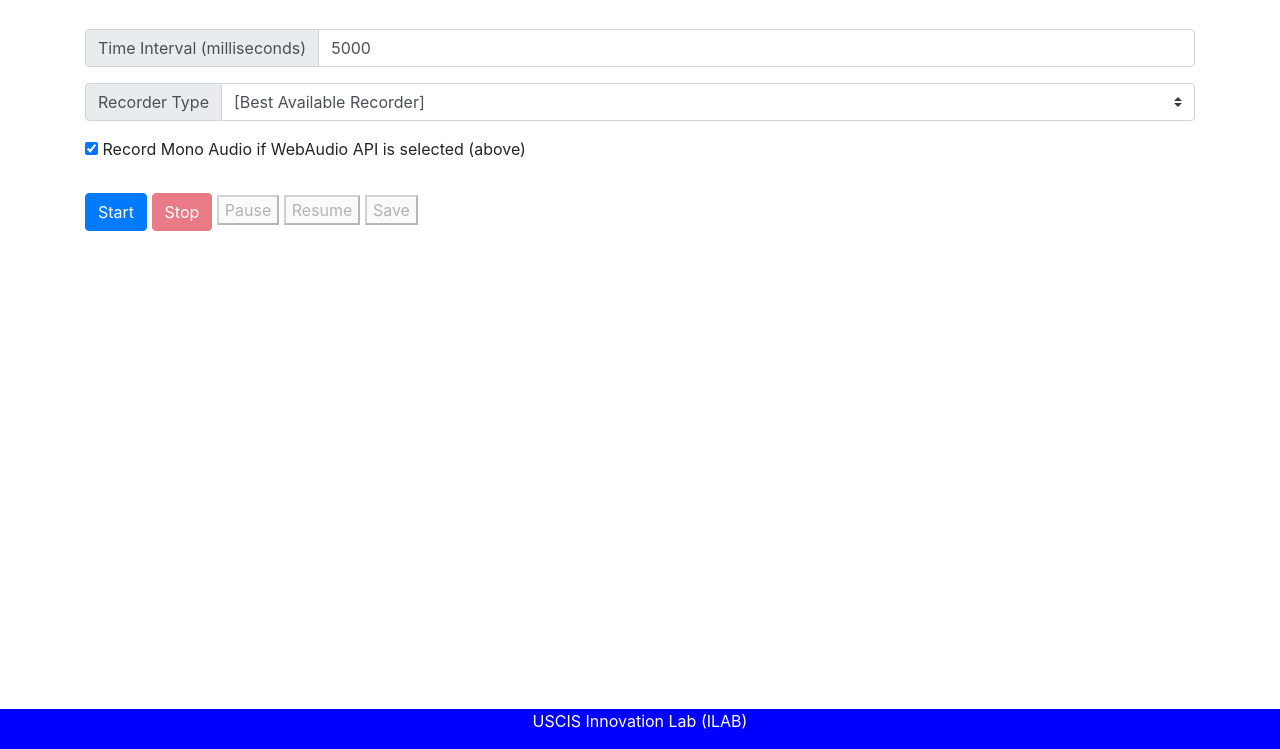
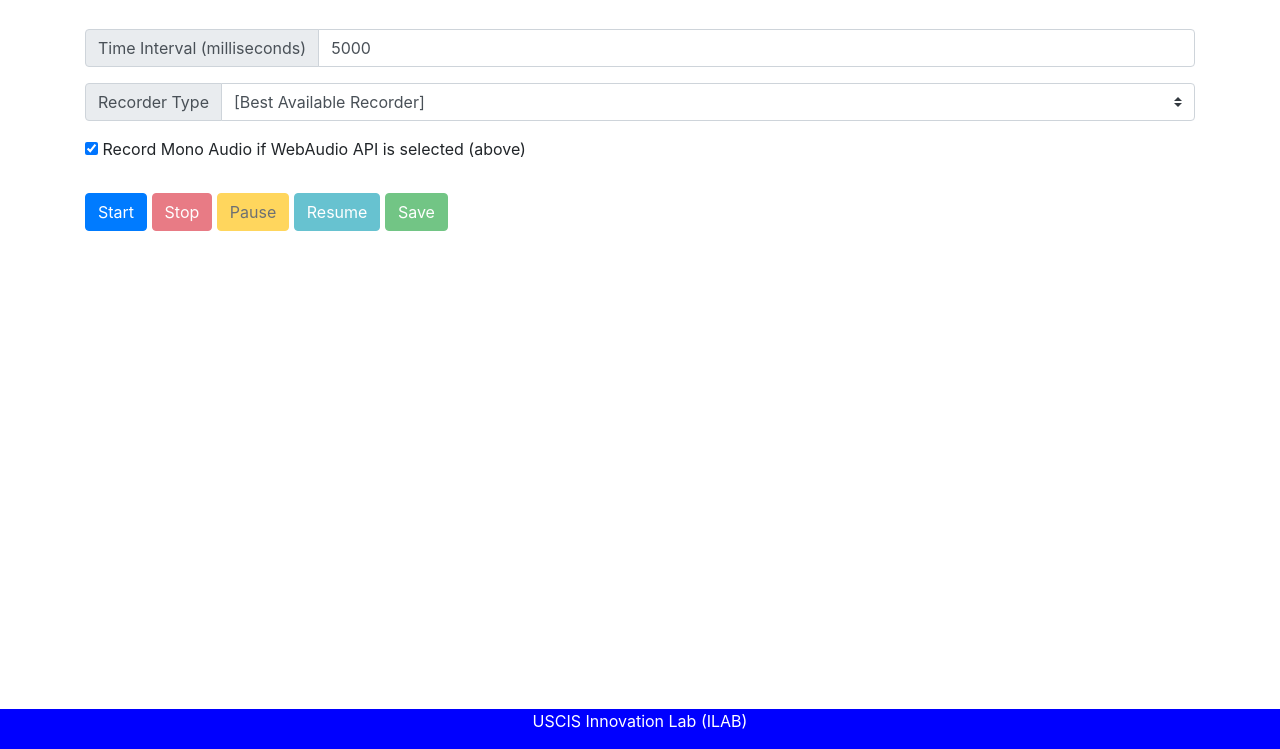
Before and after one commit to echasin/ECHASIN-Transcribe, a website: page experiment-4/aws-demo/public/index.html in a window 1280 px wide. Shown: the part 51-800 px from the top of the page. Drawn offline with nearby package versions, Linux system fonts and the light colour scheme.

Commit message:
DEMO-Updated README.MD with resources to review
bootstrap based.  mediaRecorder API is used extensively

```diff
--- a/experiment-4/aws-demo/public/index.html
+++ b/experiment-4/aws-demo/public/index.html
@@ -8,7 +8,6 @@
   <script src="https://webrtc.github.io/adapter/adapter-latest.js"></script>
   <script src="javascripts/main.js"></script>
   <link rel="stylesheet" href="https://stackpath.bootstrapcdn.com/bootstrap/4.4.1/css/bootstrap.min.css">
-
   <style>
     .footer {
       position: fixed;
@@ -33,16 +32,14 @@
     </header>
 
 
+    <section>
       <div class="container">
-      <section>
-
         <div class="input-group mb-3">
           <div class="input-group-prepend">
             <span class="input-group-text">Time Interval (milliseconds)</span>
           </div>
           <input type="text" id="time-interval" class="form-control" value="5000">
         </div>
-
         <div class="input-group mb-3">
           <div class="input-group-prepend">
             <label class="input-group-text" for="audio-recorderType">Recorder Type</label>
@@ -54,46 +51,34 @@
             <option>WebAudio API (PCM)</option>
           </select>
         </div>
-
-
         <input id="left-channel" type="checkbox" checked style="width:auto;">
         <label for="left-channel">Record Mono Audio if WebAudio API is selected (above)</label>
-
         <br>
         <br>
-
         <button type="button" class="btn btn-primary" id="start-recording">Start</button>
-        <button type="button" class="btn btn-danger"id="stop-recording" disabled>Stop</button>
-
-        <button id="pause-recording" disabled>Pause</button>
-        <button id="resume-recording" disabled>Resume</button>
-
-        <button id="save-recording" disabled>Save</button>
+        <button type="button" class="btn btn-danger" id="stop-recording" disabled>Stop</button>
+        <button type="button" class="btn btn-warning" id="pause-recording" disabled>Pause</button>
+        <button type="button" class="btn btn-info" id="resume-recording" disabled>Resume</button>
+        <button type="button" class="btn btn-success" id="save-recording" disabled>Save</button>
+      </div>
     </section>
-    </div>
-    <section class="experiment">
-      <div id="audios-container"></div>
+    <section>
+      <br>
+      <div class="container" id="audios-container"></div>
     </section>
 
 
     <script>
-      // function captureUserMedia(mediaConstraints, successCallback, errorCallback) {
-      //   navigator.mediaDevices.getUserMedia(mediaConstraints).then(successCallback).catch(errorCallback);
-      // }
-
-      //Setting variable to only get audio devices
-      // var mediaConstraints = {
-      //   audio: true
-      // };
-
       //Functionality for Start Button
       document.querySelector('#start-recording').onclick = function () {
         this.disabled = true;
+        console.log("#start-recording .onclick");
         captureUserMedia(mediaConstraints, onMediaSuccess, onMediaError);
       };
 
       document.querySelector('#stop-recording').onclick = function () {
         this.disabled = true;
+        console.log("#stop-recording .onclick")
         mediaRecorder.stop();
         mediaRecorder.stream.stop();
 
@@ -103,6 +88,7 @@
 
       document.querySelector('#pause-recording').onclick = function () {
         this.disabled = true;
+        console.log("#pause-recording .onclick")
         mediaRecorder.pause();
 
         document.querySelector('#resume-recording').disabled = false;
@@ -110,6 +96,7 @@
 
       document.querySelector('#resume-recording').onclick = function () {
         this.disabled = true;
+        console.log("#resume-recording .onclick")
         mediaRecorder.resume();
 
         document.querySelector('#pause-recording').disabled = false;
@@ -117,75 +104,11 @@
 
       document.querySelector('#save-recording').onclick = function () {
         this.disabled = true;
+        console.log("#save-recording .onclick")
         mediaRecorder.save();
 
         // alert('Drop WebM file on Chrome or Firefox. Both can play entire file. VLC player or other players may not work.');
       };
-
-      // var mediaRecorder;
-
-      // function onMediaSuccess(stream) {
-      //   var audio = document.createElement('audio');
-
-      //   audio = mergeProps(audio, {
-      //     controls: true,
-      //     muted: true
-      //   });
-      //   audio.srcObject = stream;
-      //   audio.play();
-
-      //   audiosContainer.appendChild(audio);
-      //   audiosContainer.appendChild(document.createElement('hr'));
-
-      //   mediaRecorder = new MediaStreamRecorder(stream);
-      //   mediaRecorder.stream = stream;
-
-      //   var recorderType = document.getElementById('audio-recorderType').value;
-
-      //   if (recorderType === 'MediaRecorder API') {
-      //     mediaRecorder.recorderType = MediaRecorderWrapper;
-      //   }
-
-      //   if (recorderType === 'WebAudio API (WAV)') {
-      //     mediaRecorder.recorderType = StereoAudioRecorder;
-      //     mediaRecorder.mimeType = 'audio/wav';
-      //   }
-
-      //   if (recorderType === 'WebAudio API (PCM)') {
-      //     mediaRecorder.recorderType = StereoAudioRecorder;
-      //     mediaRecorder.mimeType = 'audio/pcm';
-      //   }
-
-      //   // don't force any mimeType; use above "recorderType" instead.
-      //   // mediaRecorder.mimeType = 'audio/webm'; // audio/ogg or audio/wav or audio/webm
-
-      //   mediaRecorder.audioChannels = !!document.getElementById('left-channel').checked ? 1 : 2;
-      //   mediaRecorder.ondataavailable = function (blob) {
-      //     var a = document.createElement('a');
-      //     a.target = '_blank';
-      //     a.innerHTML = 'Open Recorded Audio No. ' + (index++) + ' (Size: ' + bytesToSize(blob.size) + ') Time Length: ' + getTimeLength(timeInterval);
-
-      //     a.href = URL.createObjectURL(blob);
-
-      //     audiosContainer.appendChild(a);
-      //     audiosContainer.appendChild(document.createElement('hr'));
-      //   };
-
-      //   var timeInterval = document.querySelector('#time-interval').value;
-      //   if (timeInterval) timeInterval = parseInt(timeInterval);
-      //   else timeInterval = 5 * 1000;
-
-      //   // get blob after specific time interval
-      //   mediaRecorder.start(timeInterval);
-
-      //   document.querySelector('#stop-recording').disabled = false;
-      //   document.querySelector('#pause-recording').disabled = false;
-      //   document.querySelector('#save-recording').disabled = false;
-      // }
-
-      // function onMediaError(e) {
-      //   console.error('media error', e);
-      // }
 
       var audiosContainer = document.getElementById('audios-container');
       var index = 1;
@@ -204,21 +127,13 @@
         var data = new Date(milliseconds);
         return data.getUTCHours() + " hours, " + data.getUTCMinutes() + " minutes and " + data.getUTCSeconds() + " second(s)";
       }
-
-      // window.onbeforeunload = function () {
-      //   document.querySelector('#start-recording').disabled = false;
-      // };
     </script>
-
-
-
 
     <div class="footer">
       <p>
         USCIS Innovation Lab (ILAB)
       </p>
     </div>
-
 </body>
 
 </html>
```
Also changed, not shown: experiment-4/aws-demo/public/javascripts/main.js (+7 -0 lines), experiment-4/aws-demo/README.MD (added). Lines whose indentation alone changed are shown as unchanged.
